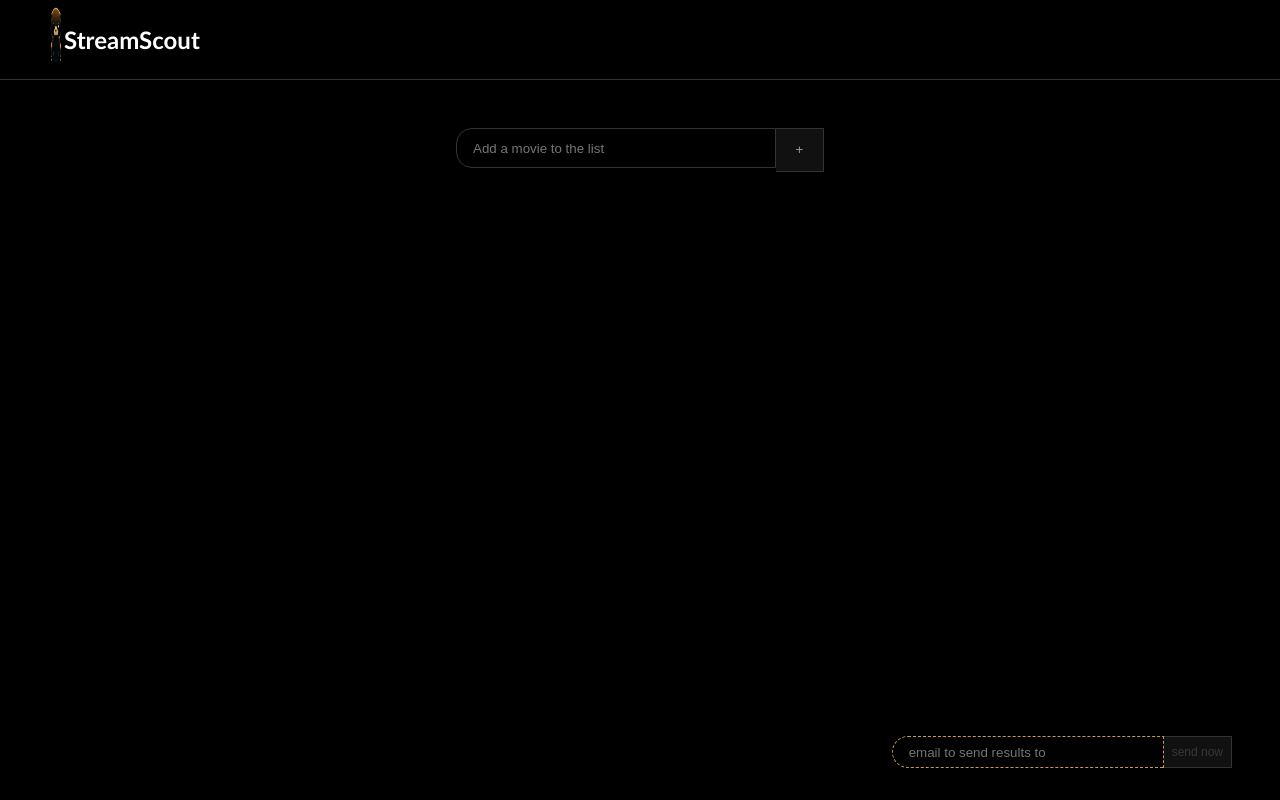
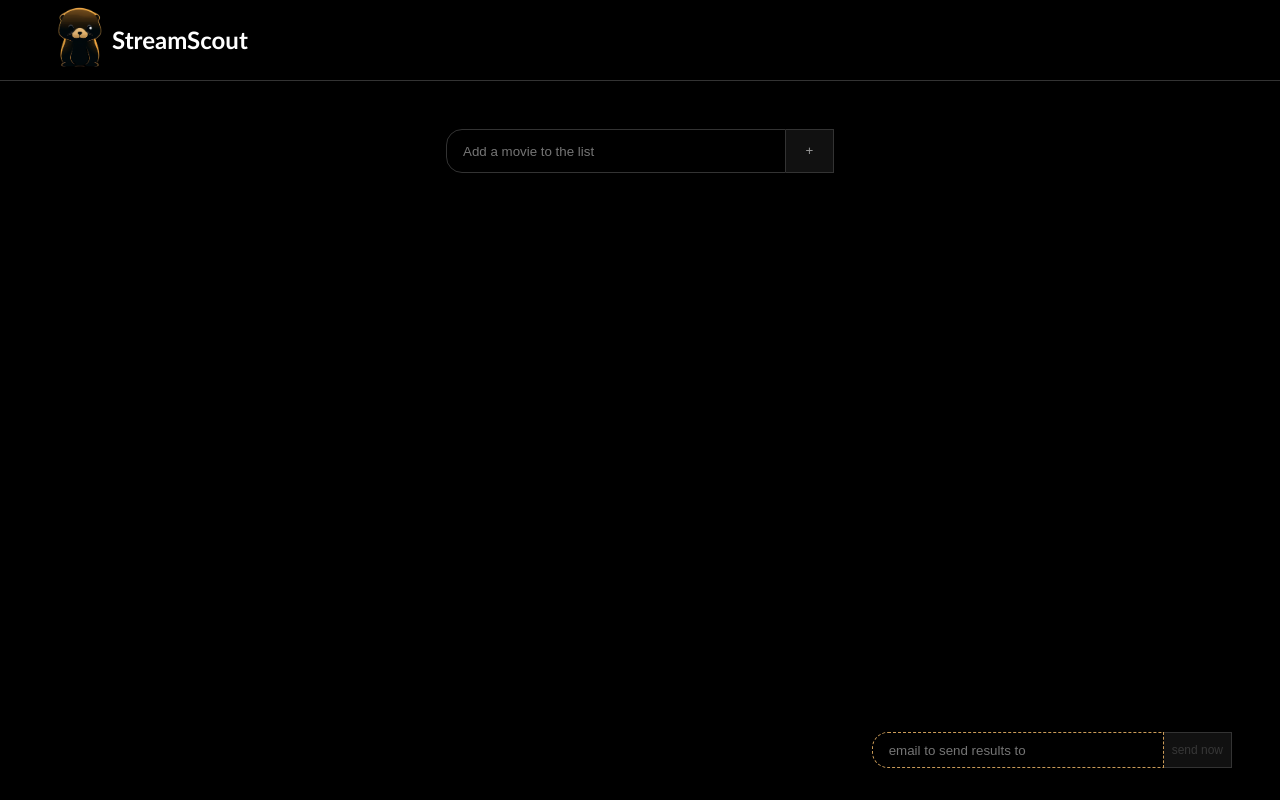
Before and after one commit to xEpiqq/streamscout, a Next.js app: page / in a window 1280 px wide. Built offline with nearby package versions, Linux system fonts and the light colour scheme.

Commit message:
testing removal of border b ox

```diff
--- a/app/globals.css
+++ b/app/globals.css
@@ -13,6 +13,6 @@ a {
 }
 
 * {
-  box-sizing: border-box;
+  /* box-sizing: border-box; */
   color: white;
 }
```
